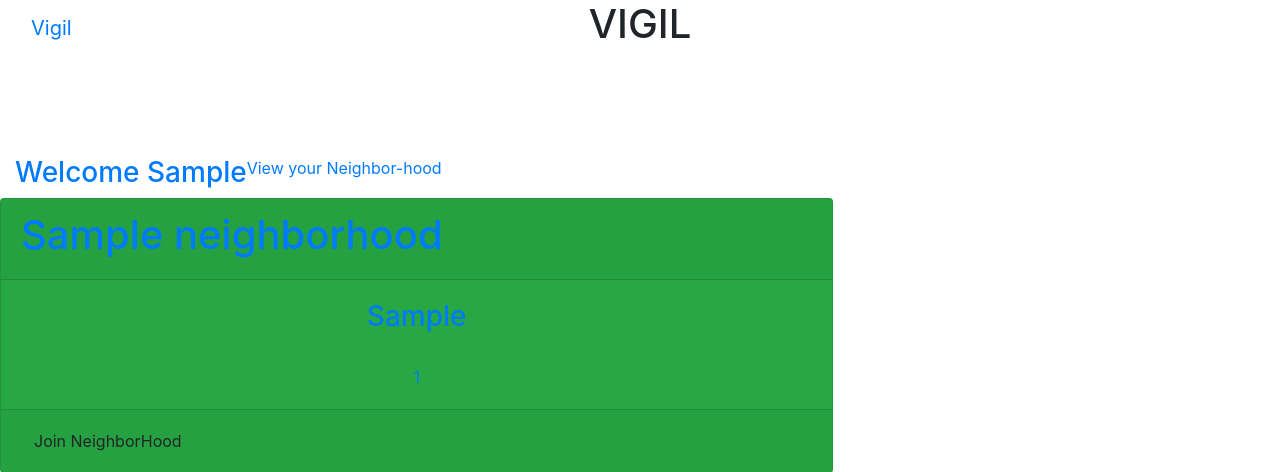
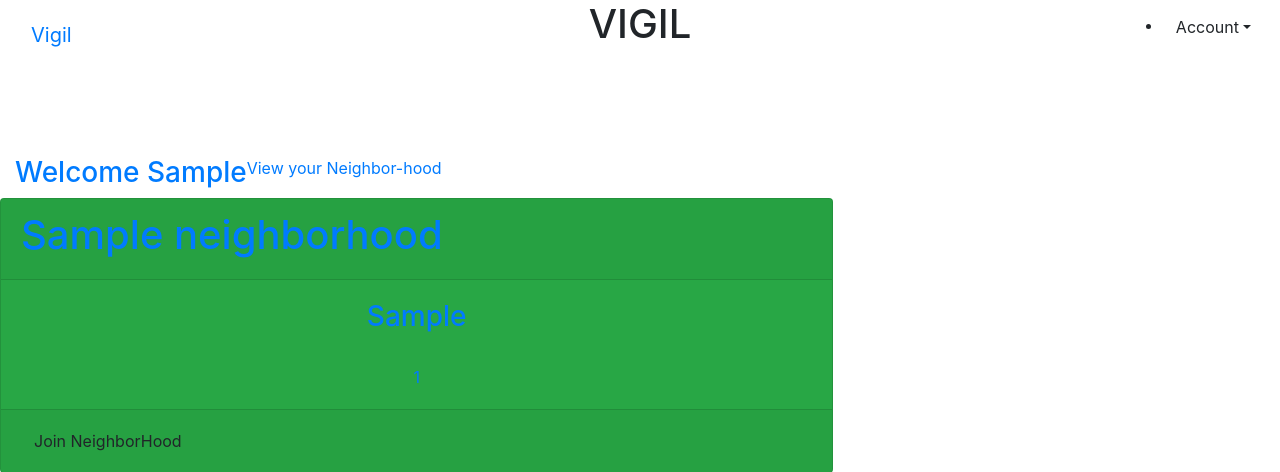
Before and after one commit to Kaundu/Hood-watch, a Django app: page / in a window 1280 px wide. Shown: the top 472 px of the page. Run offline with Django 3.2, Linux system fonts and the light colour scheme; a user stored in the database is signed in; tables that the repository leaves empty hold one stand-in row (values such as "Sample post"); some libraries are stand-ins or nearby versions.

Commit message:
update the html for the navbar

```diff
--- a/templates/navbar.html
+++ b/templates/navbar.html
@@ -14,7 +14,39 @@
   </div>
 
 
+    <div >
 
+        {% if user.is_authenticated %}
+{#                <a href="/profile/{{ user.id }}"><i class="far fa-user" style='font-size:30px;color:black;' ></i></a>#}
+{#                <a href="/new/post"><i class="far fa-plus-square" style='font-size:30px;color:black;' ></i></a>#}
+{#                <a href="#"><i class="far fa-heart" style='font-size:30px;color:black;'></i></a>#}
+
+
+            <ul>
+              <li class="dropdown">
+                <a href="#" class="dropdown-toggle btn btn-default" data-toggle="dropdown" role="button" aria-expanded="false">Account<span class="caret"></span></a>
+                <ul class="dropdown-menu" role="menu">
+                  <li>
+                    <a href="/logout">Logout</a>
+                  </li>
+                  <li>
+                    <a href="/updateprofile">Edit</a>
+                  </li>
+                    <li>
+                    <a href="{% url 'profile' user_id=user.id %}">Profile</a>
+                  </li
+                </ul>
+              </li>
+                <a href="/profile"><i class="far fa-user"></i></a>
+            </ul>
+            {% else %}
+            <li>
+              <a class='btn btn-default' href="/accounts/login">Login</a>
+            </li>
+
+            {% endif %}
+
+    </div>
 
 
 </nav>
```
